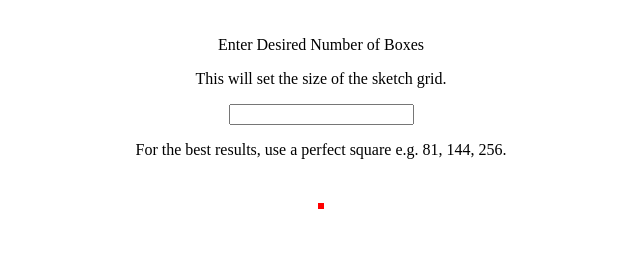
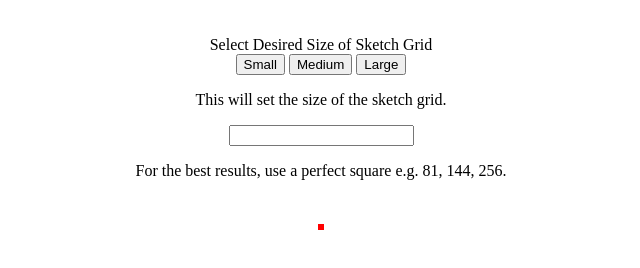
Before and after one commit to colecrum26/etch-a-sketch, a plain HTML site: page index.html in a window 1280 px wide. Shown: the whole page, without its empty margins (319-959 px from the left). Drawn offline with Linux system fonts and the light colour scheme.

Commit message:
added size buttons

```diff
--- a/index.html
+++ b/index.html
@@ -8,7 +8,13 @@
   </head>
   <body>
     <div id="input-container">
-      <label for="input" class="task">Enter Desired Number of Boxes</label>
+      <label for="input" class="task">Select Desired Size of Sketch Grid</label>
+      <div id="btns">
+        <button>Small</button>
+        <button>Medium</button>
+        <button>Large</button>
+      </div>
+
       <p class="task">This will set the size of the sketch grid.</p>
       <input type="text" id="input" />
       <p class="task">For the best results, use a perfect square e.g. 81, 144, 256.</p>
```
